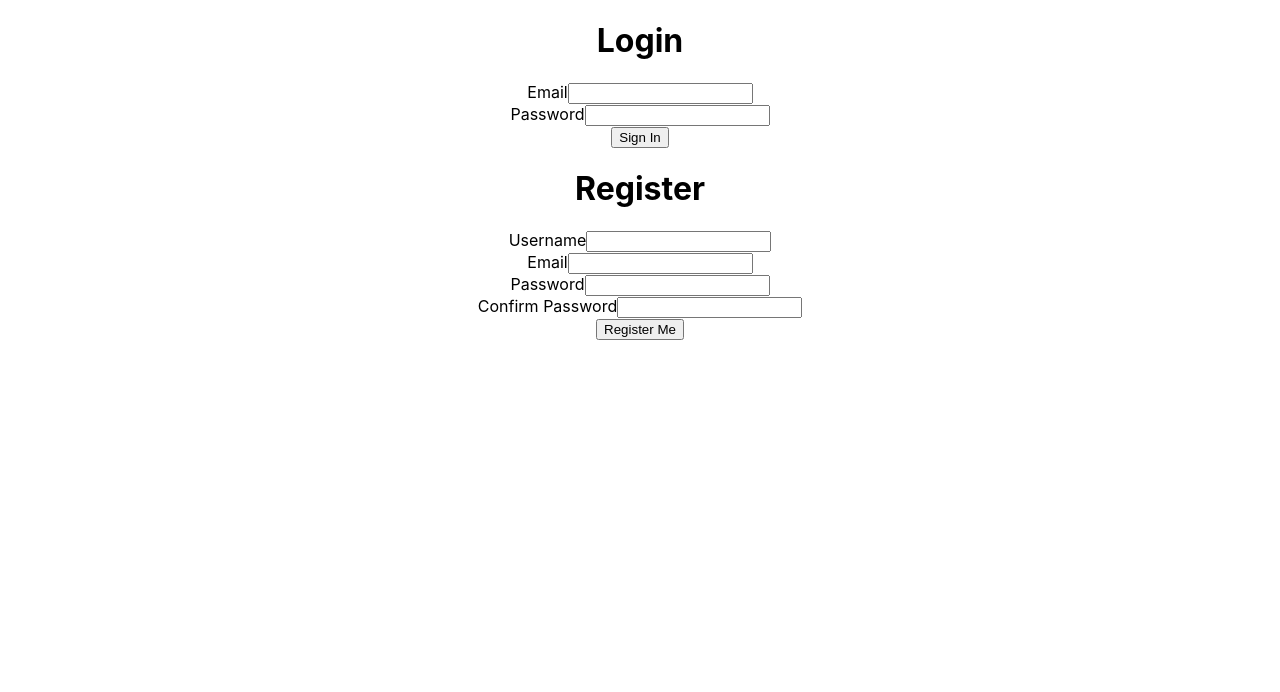
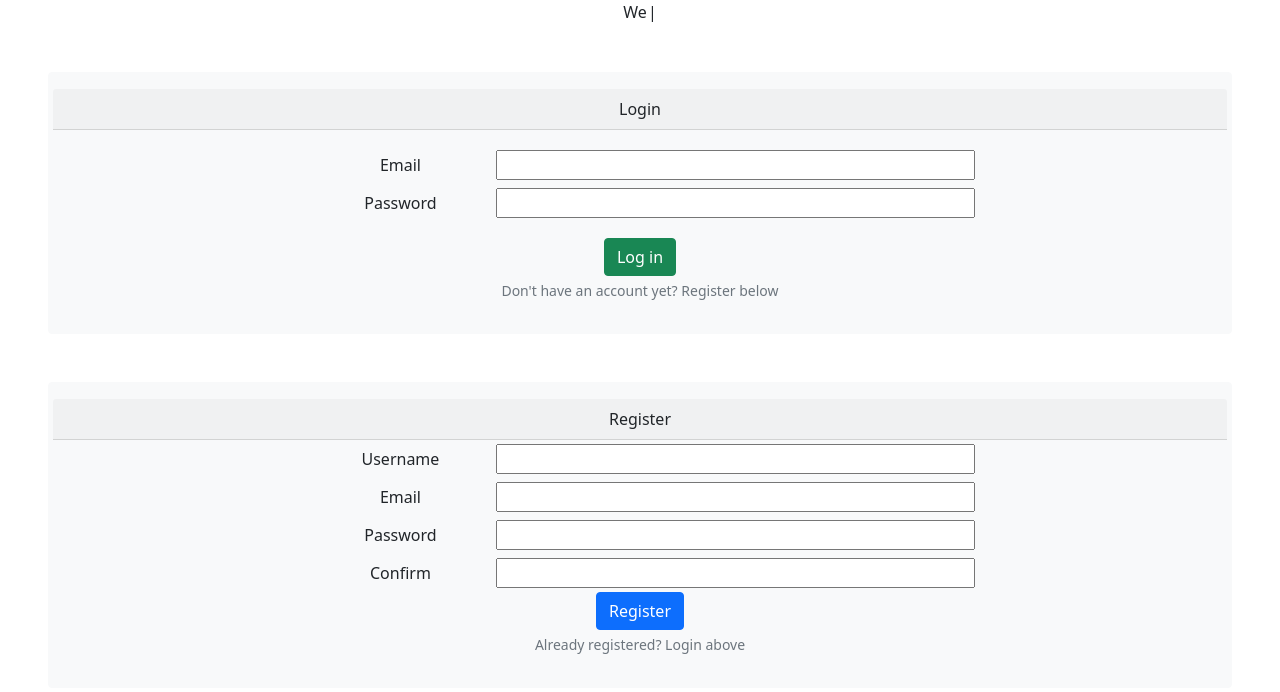
Before and after one commit to hermineavagyan/Travel_Planner, a React (Create React App) app in the folder client/: page / in a window 1280 px wide. Shown: the top 692 px of the page. Built offline with nearby package versions, Linux system fonts and the light colour scheme; no server answers.

Commit message:
Navbar component, syling added

```diff
--- a/client/src/App.js
+++ b/client/src/App.js
@@ -8,6 +8,7 @@ import EditCity from './components/EditCity';
 import { BrowserRouter, Routes, Route } from "react-router-dom";
 import {useState, useEffect} from "react";
 import io from 'socket.io-client'
+import 'bootstrap/dist/css/bootstrap.min.css'
 
 
 function App() {
@@ -28,9 +29,8 @@ function App() {
 
     <BrowserRouter>
 
+
       <div className="App">
-        {/* We must set up our Route component's
-      inside of the Routes component from react-router-dom  */}
         <Routes>
           <Route element={<LogReg/>} path="/" />
           <Route element={<AllCities/>} path="/home" />
@@ -42,7 +42,9 @@ function App() {
         </Routes>
 
       </div>
+
     </BrowserRouter>
+
   );
 }
 
--- a/client/src/components/AllCities.js
+++ b/client/src/components/AllCities.js
@@ -4,7 +4,9 @@ import axios from "axios";
 import { Link, useNavigate } from "react-router-dom";
 import Header from "./Header";
 import DeleteButton from "./DeleteButton";
-
+// import { Navigate } from "react-router-dom";
+// import { AnimatedText } from "./AnimatedText";
+import Navbar from "./Navbar";
 
 const AllCities = (props) => {
 
@@ -64,32 +66,61 @@ const AllCities = (props) => {
                 console.log(err);
             });
     };
+    return (
 
-    return (
         <div>
 
-            <Header
+<Header
+
             appName = {"NoTerraIncognita"}
-            titleText = {"List of All Cities"}
+            titleText = {"Explore Your Next Dream Vacation Destination"}
             link={"/new"}
-            linkText={"Add new city!"}
+            linkText={""}
             />
-            <Link to={`/user/profile/${user.username}`}>Go to {user.username}'s  Profile</Link>
-               <p><button onClick={logout}>Logout</button></p>
+        <Navbar
+            home = {"/home"}
+            hText = {""}
+            profile = {`/user/profile/${user.username}`}
+            pText = {"User Profile"}
+            addNew = {"/new"}
+            addNewText = {"Didn't like what we have? Create yours!"}
+            logout = {"/"}
+            lText = {"Logout"}
+        />
+
+            {/* <ul class="nav justify-content-end">
+                <li class="nav-item">
+
+                <Link class="nav-link" to={`/user/profile/${user.username}`}>User Profile</Link></li>
+
+                <li class="nav-item">
+
+                <p><button onClick={logout}>Logout</button></p></li>
+            </ul> */}
+            <hr/>
+
+            {/* <Link to={`/user/profile/${user.username}`}>Go to {user.username}'s  Profile</Link>
+               <p><button onClick={logout}>Logout</button></p> */}
 
             {
                 cityList.map((city, index) => (
-                    <div
-                        style={{textAlign:"center"}}
-                        key={city._id}
-                    >
+                <div class="card border-light text-dark bg-light mx-5 my-3"
+
+                        key={city._id}>
                         <Link to = {`/user/profile/${city.createdBy?.username}`}>{city.createdBy?.username}</Link>
-                        <Link to={`/city/${city._id}`}> {city.name}</Link>
-                        <br/>
-                        <img src={city.cityImage} style={{ width: "150px", height: "150px" }} />
-                        <br/>
+                        <Link class="card-header" to={`/city/${city._id}`}> {city.name}</Link>
+
+
+                        <img class="card-body" src={city.cityImage} style={{ width: "350px", height: "250px" }} />
+
+
+
+
+
+                        <p>
                         <DeleteButton deleteHandler={()=>deleteCity(city._id)} />
-                        <Link to={`/city/edit/${city._id}`}>Edit</Link>
+                        <Link to={`/city/edit/${city._id}`}><button type="button" class="btn btn-secondary btn-sm">Edit</button></Link></p>
+
 
                     </div>
 
@@ -100,4 +131,8 @@ const AllCities = (props) => {
         </div>
     )
 }
+
+
+
+
 export default AllCities;
--- a/client/src/components/Login.js
+++ b/client/src/components/Login.js
@@ -34,32 +34,37 @@ const Login = (props) => {
     };
 
     return (
-        <div>
-            <h1>Login</h1>
+        <div class="card border-light text-dark bg-light m-5">
+        <div class="card-body">
+        <div class="mb-3 row">
+        <div class="card-header">Login</div>
+
             <p className="error-text">{errorMessage ? errorMessage : ""}</p>
             <form onSubmit={login}>
                 <div>
-                    <label>Email</label>
-                    <input
+                    <label for = "inputEmail" class="col-sm-2 col-form-label">Email</label>
+                    <input class="col-sm-5"
                         type="text"
                         name="email"
                         value={email}
                         onChange={(e) => setEmail(e.target.value)}
                     />
                 </div>
-                <div>
-                    <label>Password</label>
-                    <input
+                <div class="mb-3">
+                    <label for = "inputPassword" class="col-sm-2 col-form-label">Password</label>
+                    <input class="col-sm-5"
                         type="password"
                         name="password"
                         value={password}
                         onChange={(e) => setPassword(e.target.value)}
                     />
+
                 </div>
-                <div className="center">
-                    <button>Sign In</button>
-                </div>
+                <button type="submit" class="btn btn-success">Log in</button>
+                <div id="emailHelp" class="form-text">Don't have an account yet? Register below</div>
             </form>
+        </div>
+        </div>
         </div>
     );
 };
--- /dev/null
+++ b/client/src/components/Navbar.js
@@ -0,0 +1,40 @@
+import React from 'react';
+import {Link} from "react-router-dom";
+import styled from 'styled-components';
+const Navbar = (props) => {
+
+    const Div = styled.div`
+        background: #e3f2fd;
+        height: 65px;
+        display: flex;
+        justify-content: flex-end;
+        margin: 30px 0;
+        padding: 0.2rem calc((100vw - 1000px) / 2);
+        `;
+
+    const Button = styled.button`
+        display: flex;
+        justify-content: flex-start;
+        background-color: lightgrey;
+        margin-left: 20px;
+        border: 1px solid black;
+        padding: 5px 10px;
+        `;
+
+const {home,hText, profile,pText, logout,lText, addNew, addNewText} = props
+    return (
+    <div>
+        <Div>
+            <Link style={{marginLeft: "5px", marginRight: "5px"}} to={addNew} activeStyle>{addNewText}</Link>
+            <Link style={{marginLeft: "5px", marginRight: "5px"}} to={home} activeStyle>{hText}</Link>
+            <Link style={{marginLeft: "5px", marginRight: "5px"}} to={profile} activeStyle>{pText}</Link>
+        </Div>
+        <Button>
+        <Link  to={logout}> {lText}</Link>
+        </Button>
+
+    </div>
+            );
+            };
+
+export default Navbar;
--- a/client/src/components/Register.js
+++ b/client/src/components/Register.js
@@ -56,19 +56,21 @@ const Register = (props) => {
 
 
     return (
-        <div>
-
-            <h1>Register</h1>
+        <div class="card border-light text-dark bg-light m-5">
+        <div class="card-body">
+        <div class="mb-3 row">
+        <div class="card-header">Register</div>
             {confirmReg ? <h4 style={{ color: "green" }}>{confirmReg}</h4> : null}
             <form onSubmit={register}>
                 <div>
-                    <label>Username</label>
-                    {errors.username ? (
-                        <span className="error-text">
+                {errors.username ? (
+                        <p className="error-text">
                             {errors.username.message}
-                        </span>
+                        </p>
                     ) : null}
-                    <input
+                    <label class="col-sm-2 col-form-label">Username</label>
+
+                    <input class="col-sm-5"
                         type="text"
                         name="username"
                         value={user.username}
@@ -77,11 +79,12 @@ const Register = (props) => {
                     />
                 </div>
                 <div>
-                    <label>Email</label>
-                    {errors.email ? (
-                        <span className="error-text">{errors.email.message}</span>
+                {errors.email ? (
+                        <p className="error-text">{errors.email.message}</p>
                     ) : null}
-                    <input
+                    <label class="col-sm-2 col-form-label">Email</label>
+
+                    <input class="col-sm-5"
                         type="email"
                         name="email"
                         value={user.email}
@@ -89,37 +92,39 @@ const Register = (props) => {
                     />
                 </div>
                 <div>
-                    <label>Password</label>
-                    {errors.password ? (
-                        <span className="error-text">
+                {errors.password ? (
+                        <p className="error-text">
                             {errors.password.message}
-                        </span>
+                        </p>
                     ) : null}
-                    <input
-                        type="password"
-                        name="password"
-                        value={user.password}
-                        onChange={handleChange}
+                    <label class="col-sm-2 col-form-label">Password</label>
+
+                    <input class="col-sm-5"
+                        type="password" name="password" value={user.password} onChange={handleChange}
                     />
                 </div>
                 <div>
-                    <label>Confirm Password</label>
-                    {errors.confirmPassword ? (
-                        <span className="error-text">
-                            {errors.confirmPassword.message}
-                        </span>
+                {errors.confirmPassword ? (
+                        <p className="error-text">
+                        {errors.confirmPassword.message}
+                        </p>
                     ) : null}
-                    <input
+                    <label for = "inputPassword" class="col-sm-2 col-form-label">Confirm</label>
+
+                    <input class="col-sm-5"
                         type="password"
                         name="confirmPassword"
                         value={user.confirmPassword}
                         onChange={handleChange}
                     />
                 </div>
-                <div className="center">
-                    <button>Register Me</button>
-                </div>
+                {/* <div className="center"> */}
+                <button type="submit" class="btn btn-primary">Register</button>
+                <div id="emailHelp" class="form-text">Already registered? Login above</div>
+                {/* </div> */}
             </form>
+        </div>
+        </div>
         </div>
     )
 }
--- a/client/src/index.js
+++ b/client/src/index.js
@@ -1,17 +1,11 @@
 import React from 'react';
-import ReactDOM from 'react-dom';
+import ReactDOM from 'react-dom/client';
 import './index.css';
 import App from './App';
 import reportWebVitals from './reportWebVitals';
 
-ReactDOM.render(
-  <React.StrictMode>
-    <App />
-  </React.StrictMode>,
-  document.getElementById('root')
-);
+const container = document.getElementById('root');
+const root = ReactDOM.createRoot(container);
+root.render(<App />);
 
-// If you want to start measuring performance in your app, pass a function
-// to log results (for example: reportWebVitals(console.log))
-// or send to an analytics endpoint. Learn more: https://bit.ly/CRA-vitals
 reportWebVitals();
--- a/client/src/views/LogReg.js
+++ b/client/src/views/LogReg.js
@@ -1,13 +1,27 @@
 import React, { useState, useEffect } from 'react';
 import Login from "../components/Login";
 import Register from "../components/Register";
-
+import Typewriter from "typewriter-effect";
 
 const LogReg = (props) => {
 
 
     return (
-        <div>
+        <div >
+      <Typewriter
+
+  onInit={(typewriter)=> {
+
+  typewriter
+
+  .typeString("NoTerraIncognita")
+
+  .pauseFor(1000)
+  .deleteAll()
+  .typeString("Welcomes You")
+  .start();
+  }}
+  />
             <Login />
             <Register />
         </div>
```
Also changed, not shown: client/package.json (+7 -0 lines), 1 other file (tests, documents, lock files or other folders).
